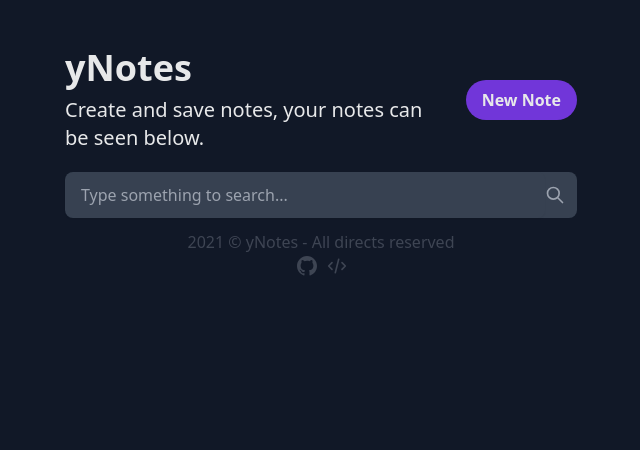
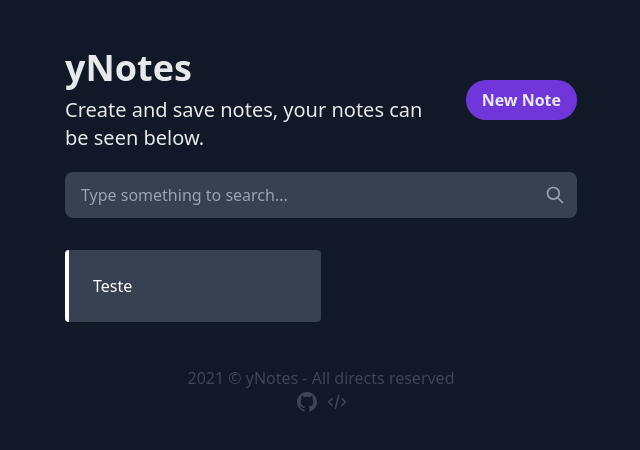
Before and after one commit to gs-nasc/note-website, a Next.js app: page /home in a window 1280 px wide. Shown: the top 450 px of the page, without its empty margins (319-959 px from the left). Built offline with nearby package versions, Linux system fonts and the light colour scheme.

Commit message:
:ledger: Notes Component Added

```diff
--- a/components/app/App.tsx
+++ b/components/app/App.tsx
@@ -2,6 +2,7 @@ import { CodeIcon, SearchIcon } from "@heroicons/react/outline";
 import { NextPage } from "next";
 import { useEffect, useState } from "react";
 import theme from "../../utils/theme";
+import Note from "./note/Note";
 
 const App: NextPage = () => {
     const [color, setColor] = useState('#000000');
@@ -32,6 +33,9 @@ const App: NextPage = () => {
                     <SearchIcon className="h-5 w-5 mr-3 text-gray-400 font-bold" />
                 </label>
             </div>
+            <div className="py-8">
+                <Note id={1} title="Teste" color="#ffffff" />
+            </div>
             <footer className="mt-auto">
                 <div className="w-full flex flex-row justify-center items-center py-3">
                     <div className="text-center">
--- /dev/null
+++ b/components/app/note/Note.tsx
@@ -0,0 +1,16 @@
+interface Props {
+    id: number;
+    title: string;
+    color: string;
+}
+
+const Note = (prop: Props) => {
+    const { id, title, color } = prop;
+    return (
+        <div className="md:w-1/2 w-full bg-gray-700 text-white p-6 cursor-pointer rounded" style={{borderLeftWidth: 4, borderLeftColor: color, borderLeftStyle: "solid"}}>
+            <h1>{title}</h1>
+        </div>
+    )
+}
+
+export default Note;
```
